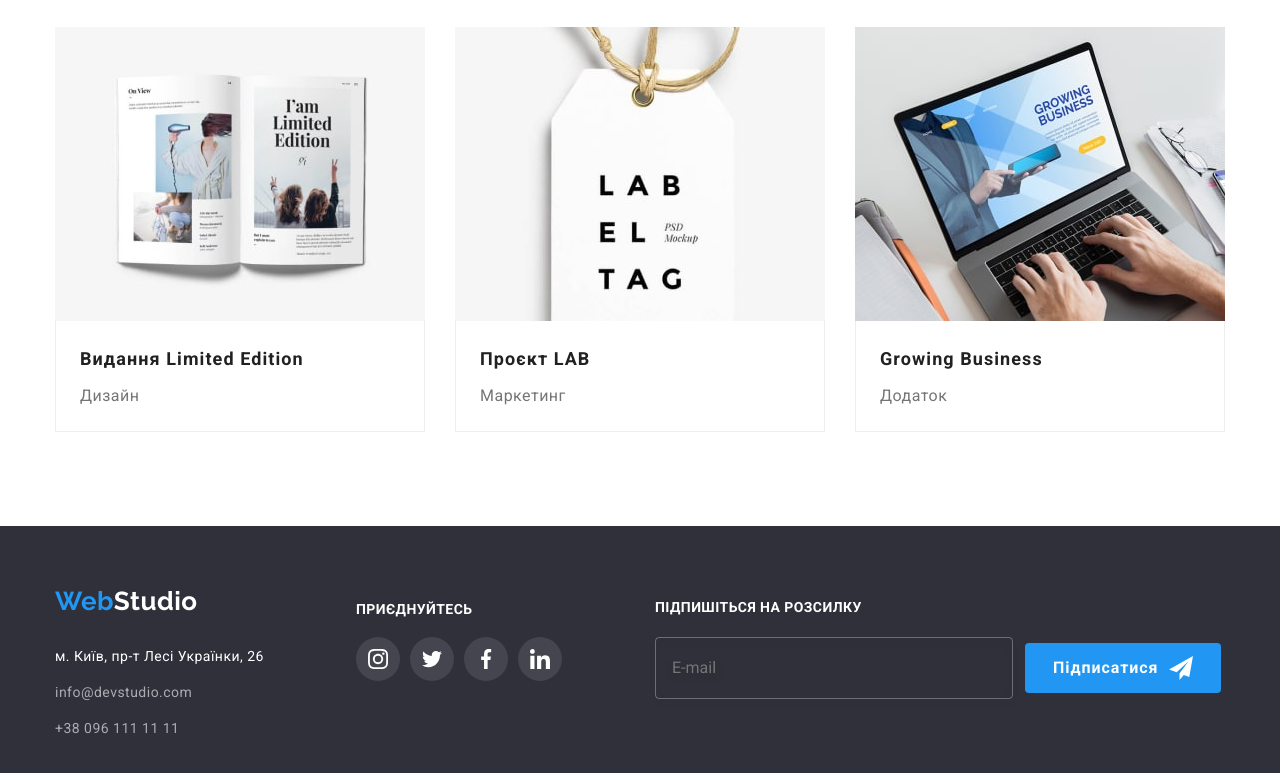
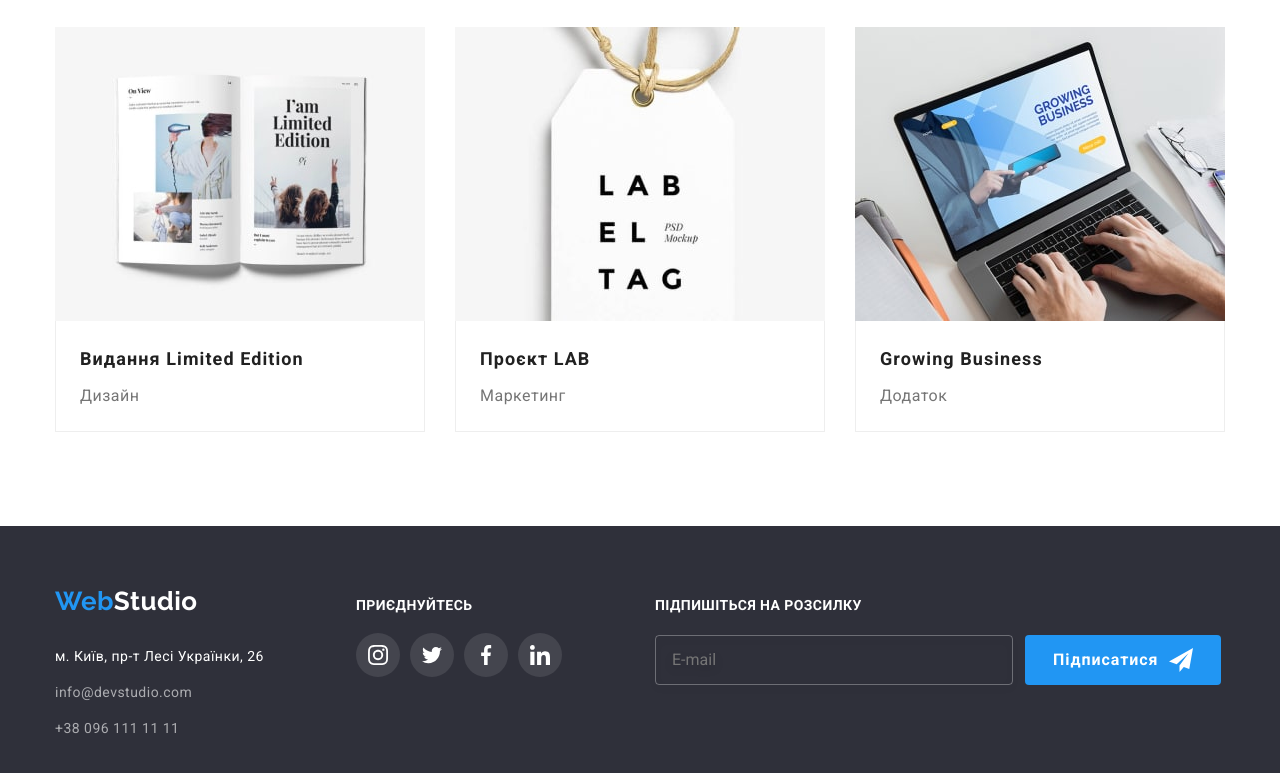
Before and after one commit to MyroshnychenkoDanylo/goit-markup-hw-06, a plain HTML site: page portfolio.html in a window 1280 px wide. Shown: the part 1106-1879 px from the top of the page. Drawn offline with nearby package versions, Linux system fonts and the light colour scheme.

Commit message:
fix footer

```diff
--- a/сss/styles.css
+++ b/сss/styles.css
@@ -731,6 +731,9 @@ input {
   justify-content: start;
   margin-top: 50px;
 }
+.customers-link {
+  width: 170px;
+}
 .customers-link:not(:last-child) {
   margin-right: 30px;
 }
@@ -803,10 +806,10 @@ input {
   background-color: var(--footer-bgcolor);
   letter-spacing: 0.03em;
   padding-bottom: 60px;
+  padding-top: 60px;
 }
 
 .container-address {
-  padding-top: 60px;
   width: 231px;
 }
 
@@ -856,12 +859,12 @@ input {
   font-style: normal;
 }
 .footer-social-networks {
-  padding-top: 75px;
   margin-left: 70px;
 }
 
 .footer-info.container {
   display: flex;
+  align-items: baseline;
 }
 
 .footer-links {
@@ -899,7 +902,6 @@ input {
 /*Form*/
 
 .footer-form {
-  padding-top: 72px;
   margin-left: 93px;
 }
 
@@ -920,6 +922,7 @@ input {
 .email-input {
   line-height: 30px;
   width: 358px;
+  height: 50px;
   padding: 15px 0px 15px 16px;
   border-radius: 4px;
   border: 1px solid rgba(255, 255, 255, 0.3);
```
